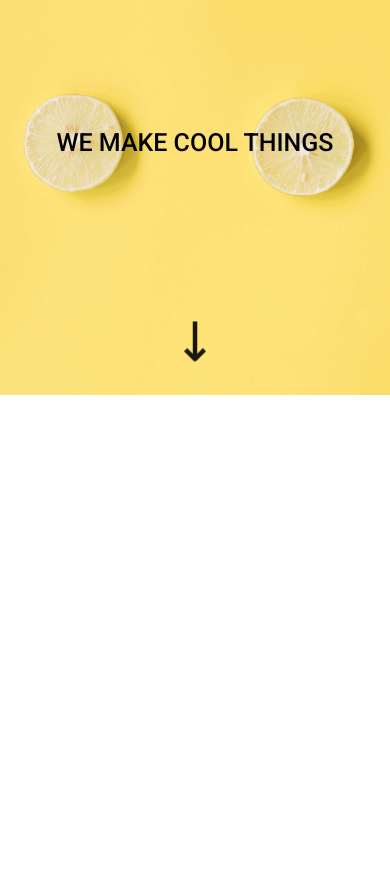
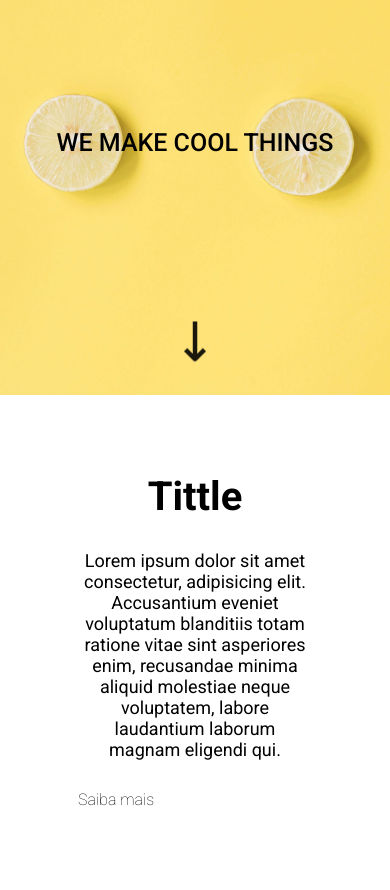
Before and after one commit to EDsnows/praticando-lading-page, a plain HTML site: page index.html in a window 390 px wide. Shown: the part 186-1076 px from the top of the page. Before the commit the page ends 844 px from the top, so only its background shows below. Drawn offline with Linux system fonts and the light colour scheme.

Commit message:
Seção sobre com resposivo finalizada

```diff
--- a/index.html
+++ b/index.html
@@ -48,7 +48,18 @@
     </section>
 
     <section class="about">
-
+        <div class="item">
+            <h3>Tittle</h3>
+            <p>Lorem ipsum dolor sit amet consectetur, adipisicing elit. Accusantium eveniet voluptatum blanditiis totam ratione vitae sint asperiores enim, recusandae minima aliquid molestiae neque voluptatem, labore laudantium laborum magnam eligendi qui.</p>
+            <a href="" class="btn-know-more">Saiba mais</a>
+        </div>
+        <div class="imagem right"></div>
+        <div class="imagem left"></div>
+        <div class="item">
+            <h3>Tittle</h3>
+            <p>Lorem ipsum dolor sit amet consectetur, adipisicing elit. Accusantium eveniet voluptatum blanditiis totam ratione vitae sint asperiores enim, recusandae minima aliquid molestiae neque voluptatem, labore laudantium laborum magnam eligendi qui.</p>
+            <a href="" class="btn-know-more">Saiba mais</a>
+        </div>
     </section>
 
     <section class="services">
--- a/src/css/style.css
+++ b/src/css/style.css
@@ -84,12 +84,74 @@ body{
     }
 }
 
-
-
 /* ABOUT = Sobre */
 .about{
     grid-area: about;
+    display: grid;
+    grid-template-columns: 1fr 1fr;
+    background-color: #fff;
+    max-width: var(--max-width-size);
+    margin: 0 auto;
 }
+
+.about .item{
+    padding: 20%;
+    display: flex;
+    flex-direction: column;
+    justify-content: center;
+    align-content: center;
+}
+
+.about .item h3{
+    font-weight: 700;
+    font-size: 4rem;
+}
+
+.about .item p{
+    font-weight: 400;
+    font-size: 1.8rem;
+    margin: 30px 0;
+}
+
+.about .item .btn-know-more{
+    font-size: 1.6rem;
+    align-self: flex-start;
+}
+
+.about .item .btn-know-more:hover{
+    font-weight: 700;
+}
+
+
+.about .image{
+    height: 100%;
+    width: 100%
+}
+
+.about .image.right{
+    background: url('../images/bridge.jpg') center center no-repeat;
+    background-size: cover;
+}
+
+.about .image.left{
+    background: url('../images/sky.jpg') center center no-repeat;
+    background-size: cover;
+}
+
+@media (max-width: 425px){
+    .about{
+        grid-template-columns: 1fr;
+        grid-template-rows: repeat(4, 1fr);
+    }
+
+    .about .item{
+        text-align: center;
+    }
+
+}
+
+
+
 
 
 /* SERVICES = Serviços */
```
